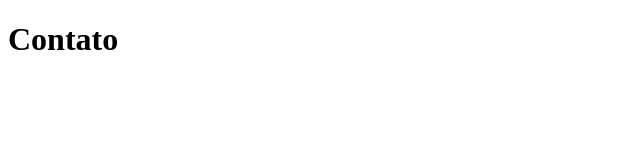
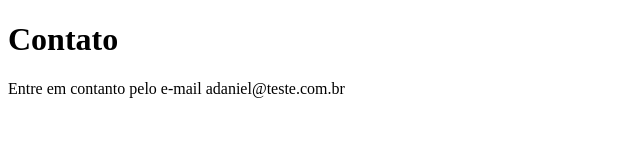
Before and after one commit to Adcsjud/sistema-de-cadastro, a plain HTML site: page contato.html in a window 1280 px wide. Shown: the whole page, without its empty margins (0-640 px from the left). Drawn offline with Linux system fonts and the light colour scheme.

Commit message:
Adicionando e-mail de contato

```diff
--- a/contato.html
+++ b/contato.html
@@ -8,5 +8,6 @@
 </head>
 <body>
     <h1>Contato</h1>
+    <p>Entre em contanto pelo e-mail adaniel@teste.com.br</p>
 </body>
 </html>
```
